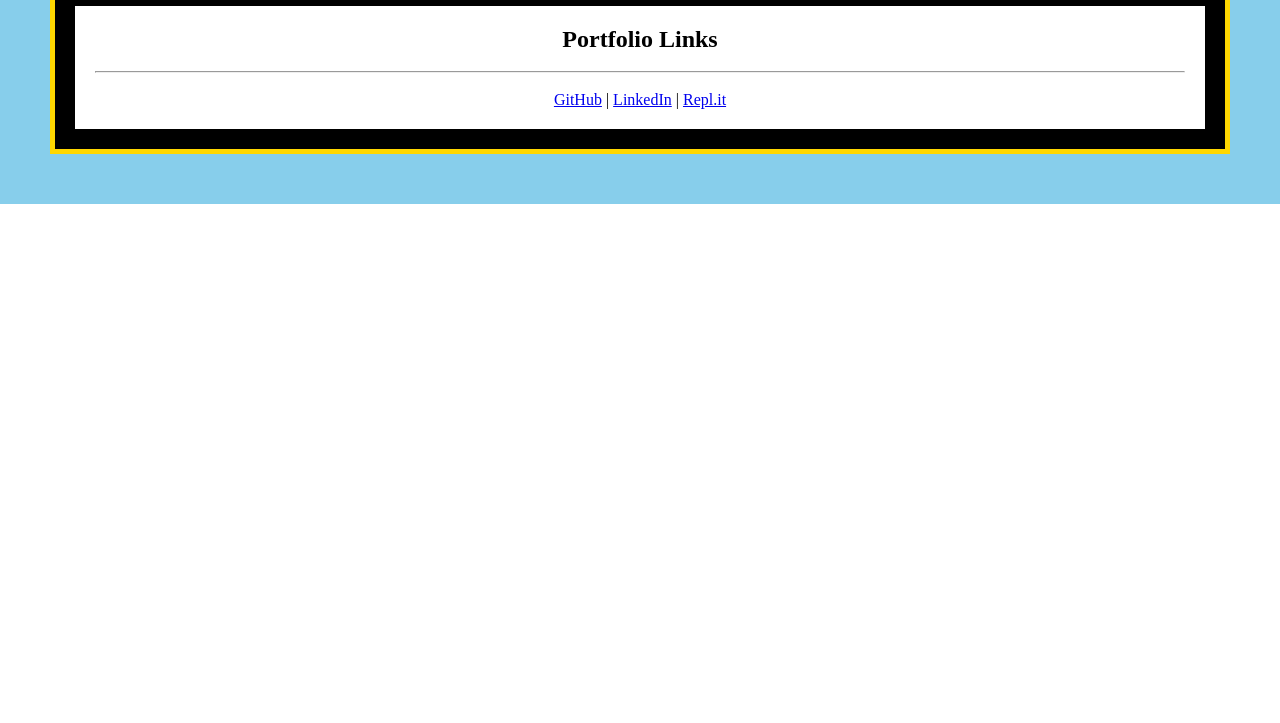
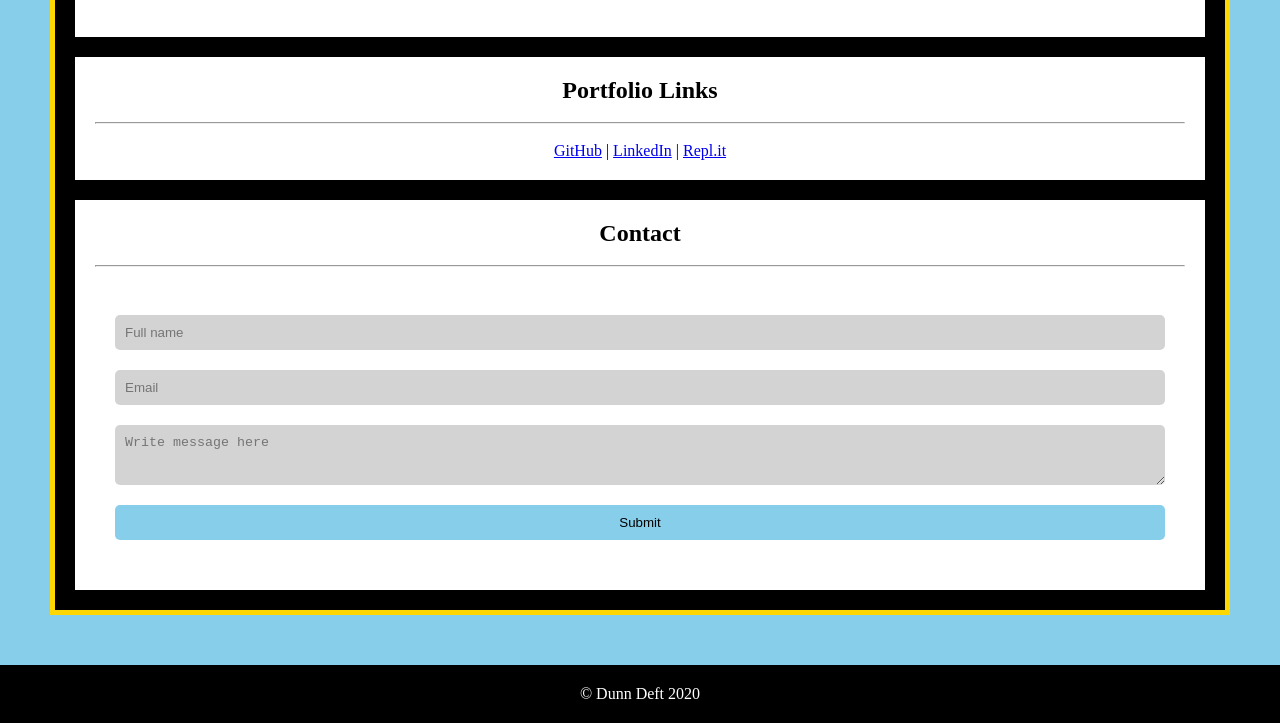
Before and after one commit to dunndeft/html-css-portfolio, a plain HTML site: page index.html in a window 1280 px wide. Shown: the part 1445-2168 px from the top of the page. Before the commit the page ends 1649 px from the top, so only its background shows below. Drawn offline with Linux system fonts and the light colour scheme.

Commit message:
Update index.html

```diff
--- a/index.html
+++ b/index.html
@@ -8,6 +8,12 @@
 </head>
 
 <body>
+
+    <div class="topnav">
+        <a class="active" href="#home">About</a>
+        <a href="#work">Work</a>
+        <a href="#contact">Contact</a>
+    </div>
 
     <div class="background">
 
@@ -65,6 +71,7 @@
 
             </div>
 
+            <section>
                 <!-- Portfolio Links -->
                 <div class="links">
 
@@ -75,10 +82,30 @@
                     <a href="https://repl.it/@dunndeft" target="_blank">Repl.it</a>
                 </div>
 
+                <div class="contact">
+
+                    <h2>Contact</h2>
+                    <br><hr><br>
+                    <form>
+                        <input type="text" name="fullname" placeholder="Full name">
+                        <input type="text" name="email" placeholder="Email">
+                        <textarea name="msg" placeholder="Write message here"></textarea>
+                        <input type="submit" value="Submit">
+                    </form>
+                </div>
+
+            </section>
+
         </div>
 
     </div>
 
+    <footer>
+        <div class="footer-copy">
+            <p>&#169; Dunn Deft 2020</p>
+        </div>
+    </footer>
+
 </body>
 
 </html>
```
Lines whose indentation alone changed are shown as unchanged.
